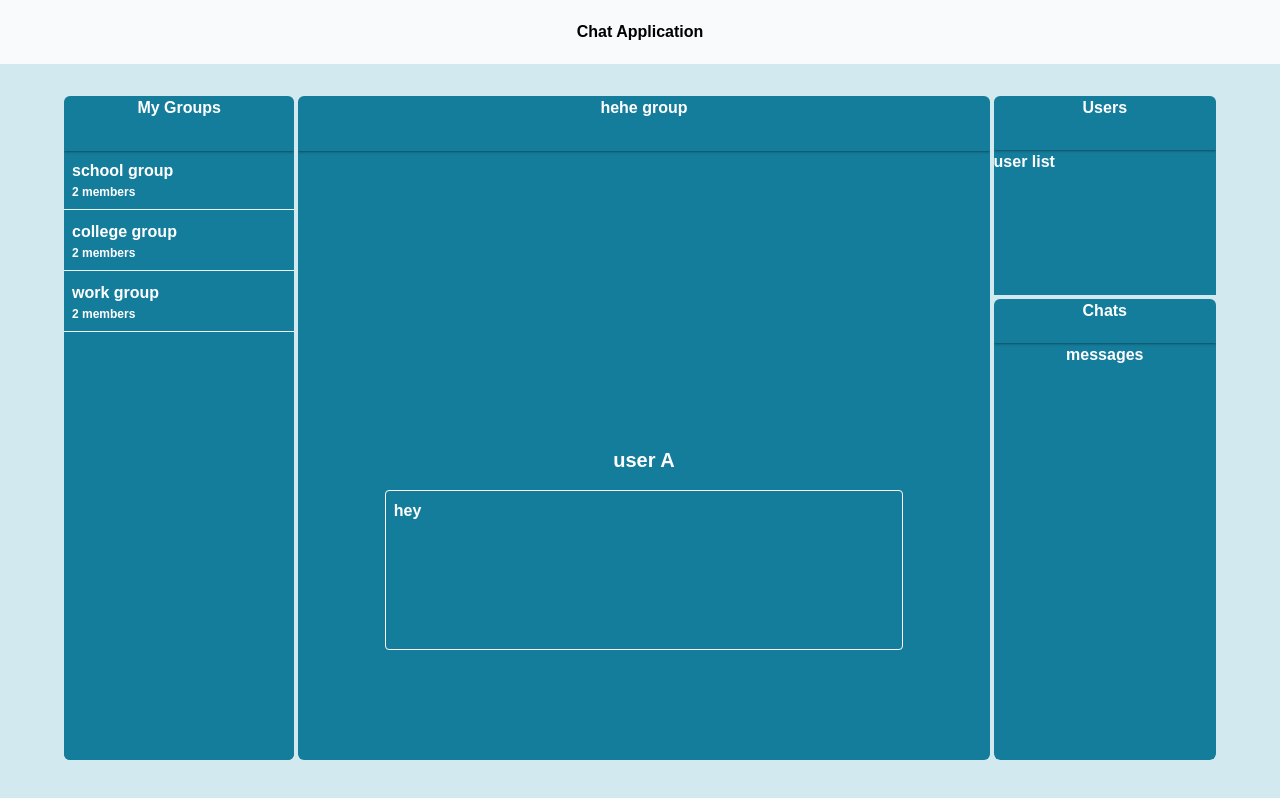
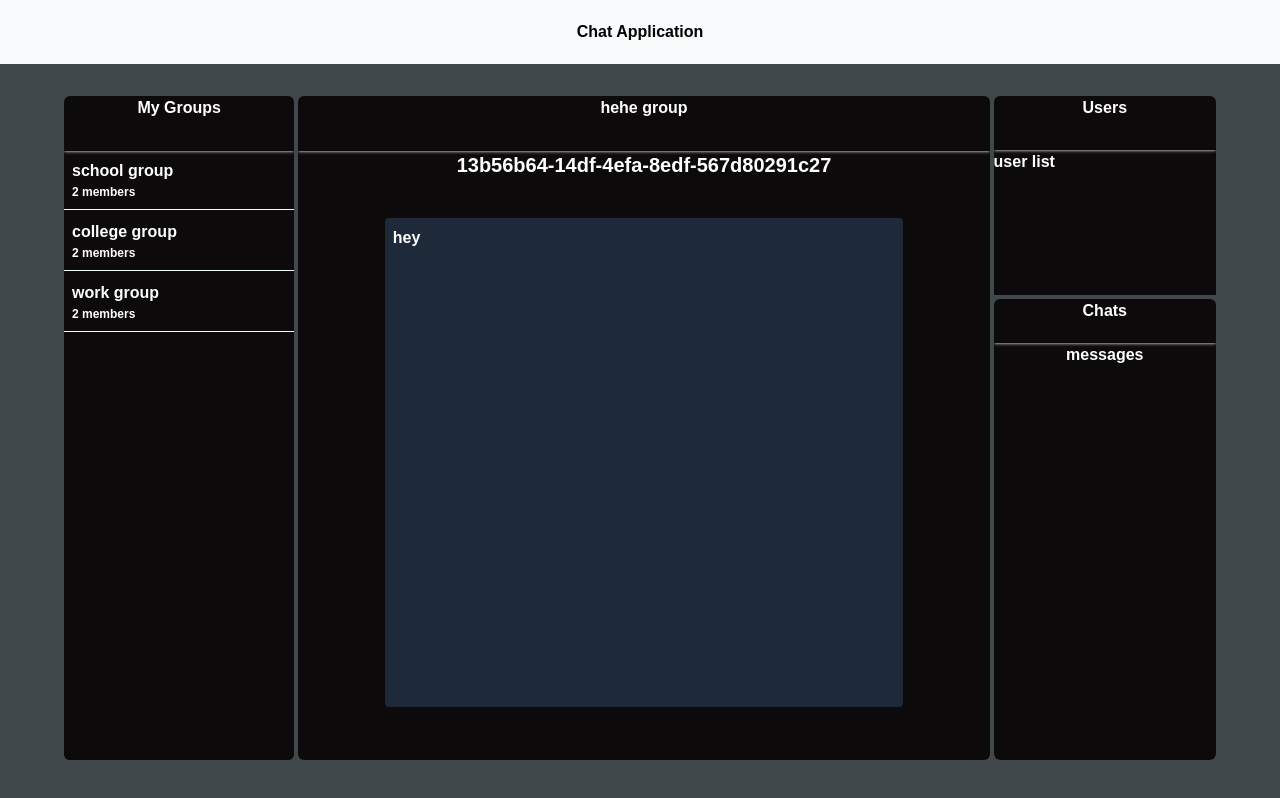
Before and after one commit to sourav-kol/websockets, a Next.js app in the folder client/: page /collaborate in a window 1280 px wide. Built offline with nearby package versions, Linux system fonts and the light colour scheme; no server answers.

Commit message:
completed basic working with new UI

```diff
--- a/client/src/components/Editor/index.tsx
+++ b/client/src/components/Editor/index.tsx
@@ -46,7 +46,6 @@ export default function Editor(prop: Props) {
 
     //merging remote changes
     useEffect(() => {
-        console.log("prop: ", prop);
         if (!prop.serverMessage)
             return;
 
@@ -56,13 +55,13 @@ export default function Editor(prop: Props) {
     }, [prop.serverMessage]);
 
     return (
-        <div className="h-screen flex flex-col items-center justify-center space-y-4">
-            <h1 className="text-xl font-bold">{prop.senderId}</h1>
-            <div className="w-3/4">
+        <div className="h-screen flex flex-col items-center justify-center">
+            <h1 className="h-1/12 text-xl font-bold">{prop.senderId}</h1>
+            <div className="w-3/4 h-11/12">
                 <textarea
                     rows={80}
-                    cols={300}
-                    className="w-full h-40 border p-2 rounded resize-none"
+                    cols={500}
+                    className="bg-gray-800 w-full h-8/12 p-2 rounded resize-none"
                     placeholder="Enter your text here..."
                     value={text}
                     onChange={debounce}
--- a/client/src/components/chat/group-detail/index.tsx
+++ b/client/src/components/chat/group-detail/index.tsx
@@ -1,26 +1,26 @@
+'use client';
+
 import { useEffect, useState } from 'react';
 
-import { clientEditorMessageRequest, change, chatGroup } from '@/types';
+import { joinRoomRequest, clientEditorMessageRequest, change, chatGroup } from '@/types';
 import { useSocket } from '@/context/socket-provider';
 import Editor from '@/components/Editor';
 import { socketMessageEvent } from '@/constants';
 
 type Prop = {
-    chatData: chatGroup
+    chatData: chatGroup,
+    sender: string
 }
 
 export default function ChatGroupDetail(props: Prop) {
-    const { chatData } = props;
+    const { chatData, sender } = props;
     const socket = useSocket();
     const [serverMessage, setServerMessage] = useState<change>();
-
-    //take from user context
-    const [sender, setSender] = useState<string>("user A");
 
     useEffect(() => {
         if (socket) {
             socket.on(socketMessageEvent.connect, () => {
-                console.log("Connected to server");
+                console.log("Connected to server", socket.id);
             });
 
             socket.on(socketMessageEvent.serverMessage, (msg: clientEditorMessageRequest) => {
@@ -28,9 +28,19 @@ export default function ChatGroupDetail(props: Prop) {
                 if (msg.sender != sender)
                     setServerMessage((prevMessages) => msg.message);
             });
+
+            joinRoom();
         }
 
     }, [socket]);
+
+    const joinRoom = () => {
+        var payload: joinRoomRequest = {
+            roomId: chatData.roomId
+        }
+        if (socket)
+            socket.emit(socketMessageEvent.joinRoom, payload);
+    }
 
     const sendMessage = (change: change) => {
         var payload: clientEditorMessageRequest = {
@@ -38,6 +48,7 @@ export default function ChatGroupDetail(props: Prop) {
             message: change,
             sender: sender
         }
+
         if (socket) {
             socket.emit(socketMessageEvent.clientMessage, payload);
         }
--- a/client/src/components/chat/group-list/index.tsx
+++ b/client/src/components/chat/group-list/index.tsx
@@ -11,7 +11,7 @@ export default function ChatGroupList(props: Prop) {
     return (
         <div className="gap-0.5 flex flex-col">
             {data.map((group, index) =>
-                <div className="p-2 border-cyan-50 border-b-1 flex flex-col">
+                <div key={group.title + index} className="p-2 border-cyan-50 border-b-1 flex flex-col">
                     <span className="">
                         <h3>
                             {group.title}
--- a/client/src/constants/index.ts
+++ b/client/src/constants/index.ts
@@ -1,5 +1,6 @@
 export const socketMessageEvent = {
     connect: "connect",
     serverMessage: "server_msg",
-    clientMessage: "client_msg"
+    clientMessage: "client_msg",
+    joinRoom: "join_room",
 };
--- a/client/src/layouts/chat-layout/index.tsx
+++ b/client/src/layouts/chat-layout/index.tsx
@@ -1,4 +1,6 @@
-import { useState } from "react";
+import { useEffect, useState } from "react";
+import { v4 as uuidv4 } from 'uuid';
+
 import { chatGroup } from "@/types";
 import ChatGroupList from "@/components/chat/group-list";
 import ChatGroupDetail from "@/components/chat/group-detail";
@@ -8,15 +10,20 @@ type Prop = {
 }
 
 export default function ChatLayout(props: Prop) {
+    const [chatGroups, setChatGroups] = useState<chatGroup[]>([{ title: "school group", roomId: "1" }, { title: "college group", roomId: "2" }, { title: "work group", roomId: "3" }]);
+    const [currentSelectedGroup, setCurrentSelectedGroup] = useState<chatGroup | null>({ title: "hehe group", roomId: "testers" });
+    //take from user context
+    const [sender, setSender] = useState<string>("");
 
-    const [chatGroups, setChatGroups] = useState<chatGroup[]>([{ title: "school group", roomId: "1" }, { title: "college group", roomId: "2" }, { title: "work group", roomId: "3" }]);
-    const [currentSelectedGroup, setCurrentSelectedGroup] = useState<chatGroup | null>({ title: "hehe group", roomId: "4" });
+    useEffect(() => {
+        setSender(uuidv4());
+    }, [])
 
     return (
         <>
             <div className="gap-1 h-[83vh] w-11/12 max-w-6xl mx-auto my-8 font-white grid grid-cols-[20%_60%_1fr]">
                 <div className="bg-primary rounded-md overflow-hidden h-full flex flex-col">
-                    <div className="h-1/12 text-center shadow shadow-black/30 z-10">
+                    <div className="h-1/12 text-center shadow shadow-white/50 z-10">
                         My Groups
                     </div>
                     <div className="bg-primary h-11/12 overflow-y-scroll">
@@ -25,17 +32,17 @@ export default function ChatLayout(props: Prop) {
                 </div>
 
                 <div className="bg-primary rounded-md overflow-hidden h-full flex flex-col items-center justify-center">
-                    <div className="w-full h-1/12 text-center shadow shadow-black/30 z-10">
+                    <div className="w-full h-1/12 text-center shadow shadow-white/50 z-10">
                         {currentSelectedGroup ? currentSelectedGroup.title : "Group Title"}
                     </div>
                     <div className="w-full h-11/12">
-                        {currentSelectedGroup && <ChatGroupDetail chatData={currentSelectedGroup} />}
+                        {currentSelectedGroup && <ChatGroupDetail chatData={currentSelectedGroup} sender={sender} />}
                     </div>
                 </div>
 
                 <div className="rounded-md overflow-hidden h-full grid grid-rows-[30%_1fr] gap-1">
                     <div className="bg-primary overflow-hiddenh-full flex flex-col items-center justify-center">
-                        <div className="w-full h-3/10 text-center shadow shadow-black/30 z-10">
+                        <div className="w-full h-3/10 text-center shadow shadow-white/50 z-10">
                             Users
                         </div>
                         <div className="w-full h-8/10">
@@ -44,7 +51,7 @@ export default function ChatLayout(props: Prop) {
                     </div>
 
                     <div className=" bg-primary rounded-md overflow-hidden text-center flex flex-col items-center justify-center">
-                        <div className="w-full h-2/21 text-center shadow shadow-black/30 z-10">
+                        <div className="w-full h-2/21 text-center shadow shadow-white/50 z-10">
                             Chats
                         </div>
                         <div className="w-full h-19/21">
--- a/client/src/styles/globals.css
+++ b/client/src/styles/globals.css
@@ -1,9 +1,9 @@
 @import "tailwindcss";
 
 :root {
-    --background: #d3e9f0;
-    --foreground: #d3e9f0;
-    --bg-primary: #157d9c;
+    --background: #41484b;
+    --foreground: #41484b;
+    --bg-primary: rgb(12, 10, 10);
 }
 
 @theme inline {
@@ -15,9 +15,9 @@
 
 @media (prefers-color-scheme: dark) {
   :root {
-    --background: #d3e9f0;
-    --foreground: #d3e9f0;
-    --bg-primary: #157d9c;
+    --background: #41484b;
+    --foreground: #41484b;
+    --bg-primary: rgb(12, 10, 10);
   }
 }
 
```
